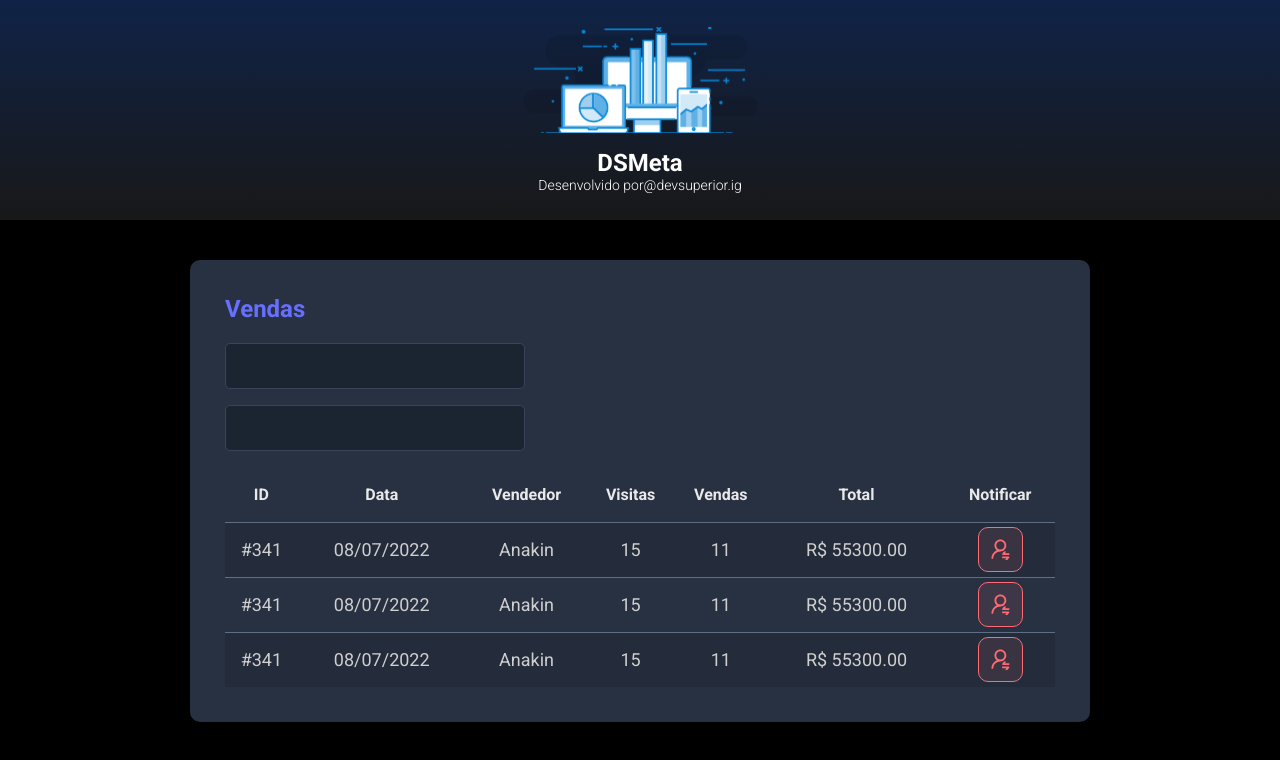
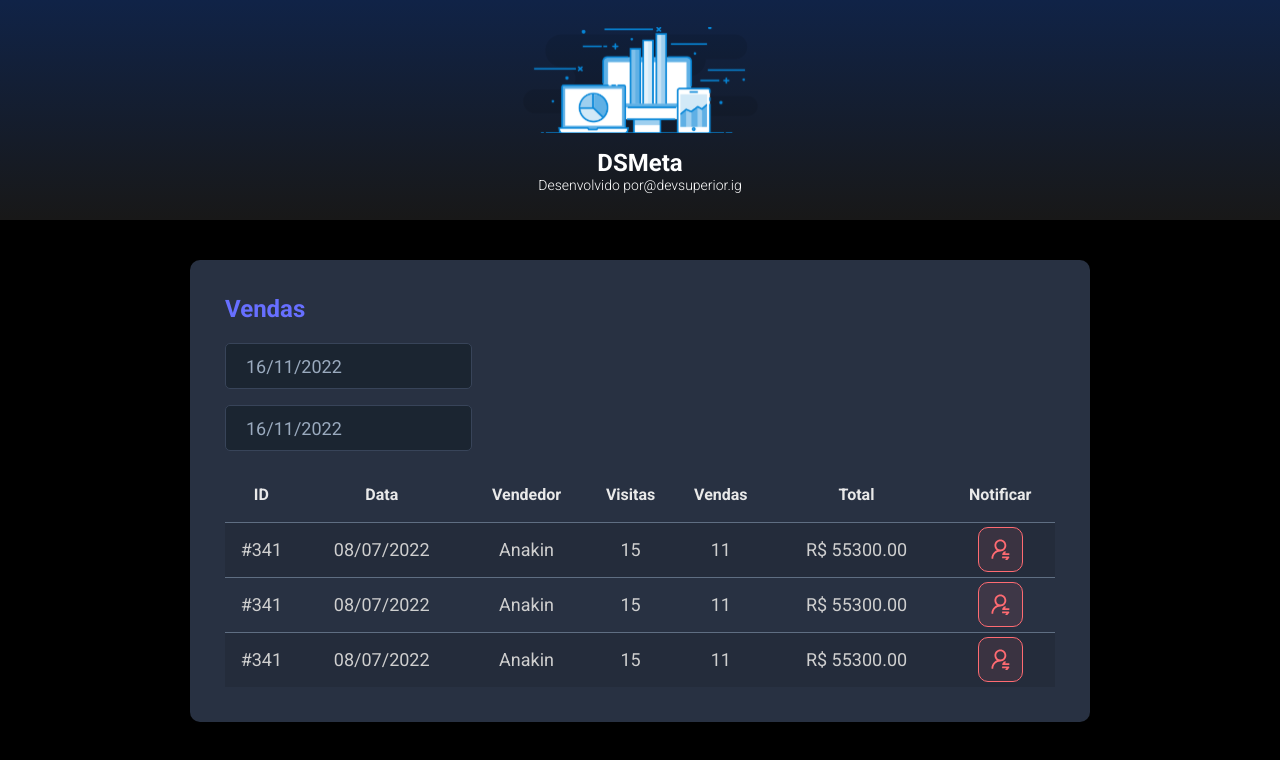
Before and after one commit to HeitorBrandolin/dsmeta, a React (Vite) app in the folder frontend/: page / in a window 1280 px wide. Shown: the top 760 px of the page. Built offline with nearby package versions, Linux system fonts and the light colour scheme.

Commit message:
Datepicker

```diff
--- a/frontend/index.html
+++ b/frontend/index.html
@@ -4,7 +4,7 @@
     <meta charset="UTF-8" />
     <link rel="icon" type="image/svg+xml" href="/vite.svg" />
     <meta name="viewport" content="width=device-width, initial-scale=1.0" />
-    <title>Vite + React + TS</title>
+    <title>DSMETA</title>
   </head>
   <body>
     <div id="root"></div>
--- a/frontend/package.json
+++ b/frontend/package.json
@@ -9,7 +9,9 @@
     "preview": "vite preview"
   },
   "dependencies": {
+    "@types/react-datepicker": "4.4.2",
     "react": "^18.2.0",
+    "react-datepicker": "4.8.0",
     "react-dom": "^18.2.0"
   },
   "devDependencies": {
--- a/frontend/src/components/SalesCard/index.tsx
+++ b/frontend/src/components/SalesCard/index.tsx
@@ -1,3 +1,6 @@
+import DatePicker from "react-datepicker";
+import "react-datepicker/dist/react-datepicker.css";
+
 import NotificationButton from '../notificationButton'
 import './styles.css'
 
@@ -7,10 +10,20 @@
             <h2 className="dsmeta-sales-title">Vendas</h2>
             <div>
                 <div className="dsmeta-form-control-container">
-                    <input className="dsmeta-form-control" type="text" />
+                    <DatePicker
+                        selected={new Date()}
+                        onChange={(date: Date) => { }}
+                        className="dsmeta-form-control"
+                        dateFormat="dd/MM/yyyy"
+                    />
                 </div>
                 <div className="dsmeta-form-control-container">
-                    <input className="dsmeta-form-control" type="text" />
+                    <DatePicker
+                        selected={new Date()}
+                        onChange={(date: Date) => { }}
+                        className="dsmeta-form-control"
+                        dateFormat="dd/MM/yyyy"
+                    />
                 </div>
             </div>
 
```
Also changed, not shown: 1 other file (tests, documents, lock files or other folders).
